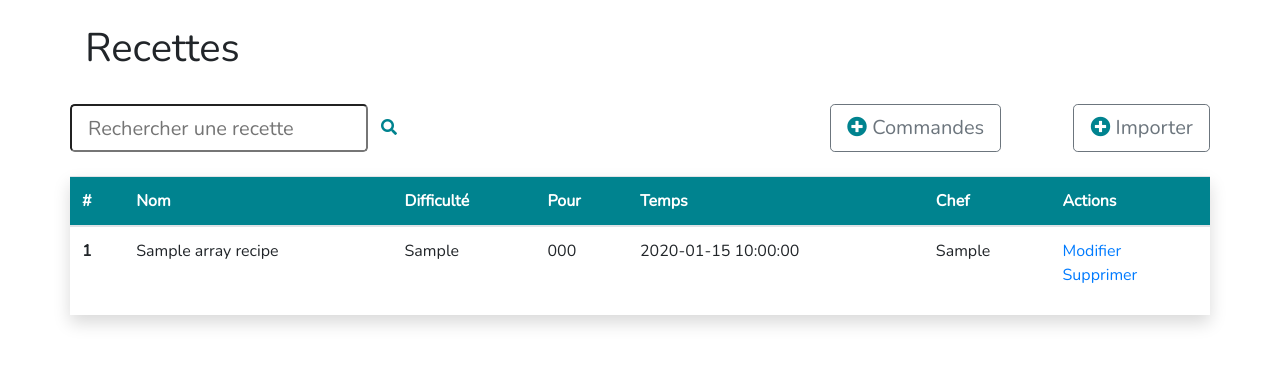
After one commit to SalihaZ/Nesti-Project-PHP, a PHP site: the page made by app/view/content/recipes/recipes.php in a window 1280 px wide. The commit adds this page. Shown: the top 366 px of the page. Run offline with PHP 8.4, Linux system fonts and the light colour scheme; tables that the repository leaves empty or names only in its code hold one stand-in row (values such as "Sample post"); the template is opened without the code that fills it: most values are stand-ins (such as "Sample title", 1, 10 or a date in 2020); some libraries are stand-ins or nearby versions.

Commit message:
Cleaning of the codes

```diff
--- a/app/config.php
+++ b/app/config.php
@@ -3,7 +3,7 @@
 define('DEBUG', true);
 
 // PATH
-define('BASE_URL', 'http://localhost/www/projet_nesti/');
+define('BASE_URL', 'http://localhost/www/Nesti-Project-PHP/');
 define('PATH_CTRL', 'app/controller/');
 
 // PATH-VIEW
--- a/app/view/common/navigation.php
+++ b/app/view/common/navigation.php
@@ -1,4 +1,4 @@
-<nav class="navbar mainNavbar">
+<nav class="navbar" id ="mainNavbar">
   <form class="form-inline">
 
     <!-- Buttons nav -->
--- /dev/null
+++ b/app/view/content/recipes/recipes.php
@@ -0,0 +1,93 @@
+<!-- Main -->
+<main class="container wrapper-recipes">
+    <br>
+
+    <!-- Title Page -->
+    <div class="row">
+        <div class="col-12">
+            <h1>Recettes</h1>
+            <br>
+        </div>
+    </div>
+
+    <!-- Article Top Page -->
+    <div class="row d-flex justify-content-between">
+
+        <!-- Research Bar -->
+        <div class="col-8 d-flex no-padding">
+            <input type="search" class="form-control-lg" placeholder="Rechercher une recette" />
+            <button type="button" class="btn" id="button-search-bar">
+                <i class="fas fa-search"></i>
+            </button>
+        </div>
+
+        <!-- Buttons Container -->
+        <div class="col-4 d-flex justify-content-between no-padding">
+
+            <!-- Button Commands -->
+            <a href="articles/commands" class="btn btn-lg btn-outline-secondary">
+                <i class="fas fa-plus-circle"></i>
+                Commandes
+            </a>
+
+            <!-- Button Import -->
+            <a href="article/imports" class="btn btn-lg btn-outline-secondary">
+                <i class="fas fa-plus-circle"></i>
+                Importer
+            </a>
+        </div>
+    </div>
+
+    <br>
+
+    <!-- Table Container -->
+    <div class="row wrapper-articles-table shadow">
+        <div class="col no-padding">
+            <table class="table">
+                <thead>
+                    <tr>
+                        <th scope="col">#</th>
+                        <th scope="col">Nom</th>
+                        <th scope="col">Difficulté</th>
+                        <th scope="col">Pour</th>
+                        <th scope="col">Temps</th>
+                        <th scope="col">Chef</th>
+                        <th scope="col">Actions</th>
+                    </tr>
+                </thead>
+                <tbody>
+
+                    <?php
+                    foreach ($arrayRecipes as $element) {
+                    ?>
+                        <tr>
+                            <th scope="row">
+                                <?= $element->getId_recipes() ?>
+                            </th>
+                            <td>
+                                <?= $element->getName_recipes() ?>
+                            </td>
+                            <td>
+                                <?= $element->getDifficulty_recipes() ?>
+                            </td>
+                            <td>
+                                <?= $element->getNumber_person_recipes() ?>
+                            </td>
+                            <td>
+                                <?= $element->getTime_recipes() ?>
+                            </td>
+                            <td>
+                                <?= $element->getFk_id_chief() ?>
+                            </td>
+                            <td> <a href="articles/edit">Modifier <br> <a href="">Supprimer</a></td>
+                        </tr>
+
+                    <?php
+                    }
+                    ?>
+
+                </tbody>
+            </table>
+        </div>
+    </div>
+</main>
--- a/public/css/style.css
+++ b/public/css/style.css
@@ -3,6 +3,22 @@ html,
 body {
     font-family: "Nunito", sans-serif !important;
     height: 100%;
+}
+
+
+/* NavBar*/
+
+#mainNavbar>* {
+    background-color: #005662;
+}
+
+.btnNavbar {
+    background-color: #00838f;
+    font-family: "Nunito", sans-serif;
+}
+
+.active {
+    background-color: #c49000;
 }
 
 
@@ -63,19 +79,6 @@ form {
 #container_connection h1 {
     margin: 0 25%;
     padding-bottom: 20px;
-}
-
-*/ .mainNavbar>* {
-    background-color: #005662;
-}
-
-.btnNavbar {
-    background-color: #00838f;
-    font-family: "Nunito", sans-serif;
-}
-
-.active {
-    background-color: #c49000;
 }
 
 .fa-utensils,
```
Also changed, not shown: app/view/content/users/users-create.php (+3 -9 lines), app/view/content/recipes/recipes-create.php (added), app/view/content/recipes/recipes-edition.php (added).
